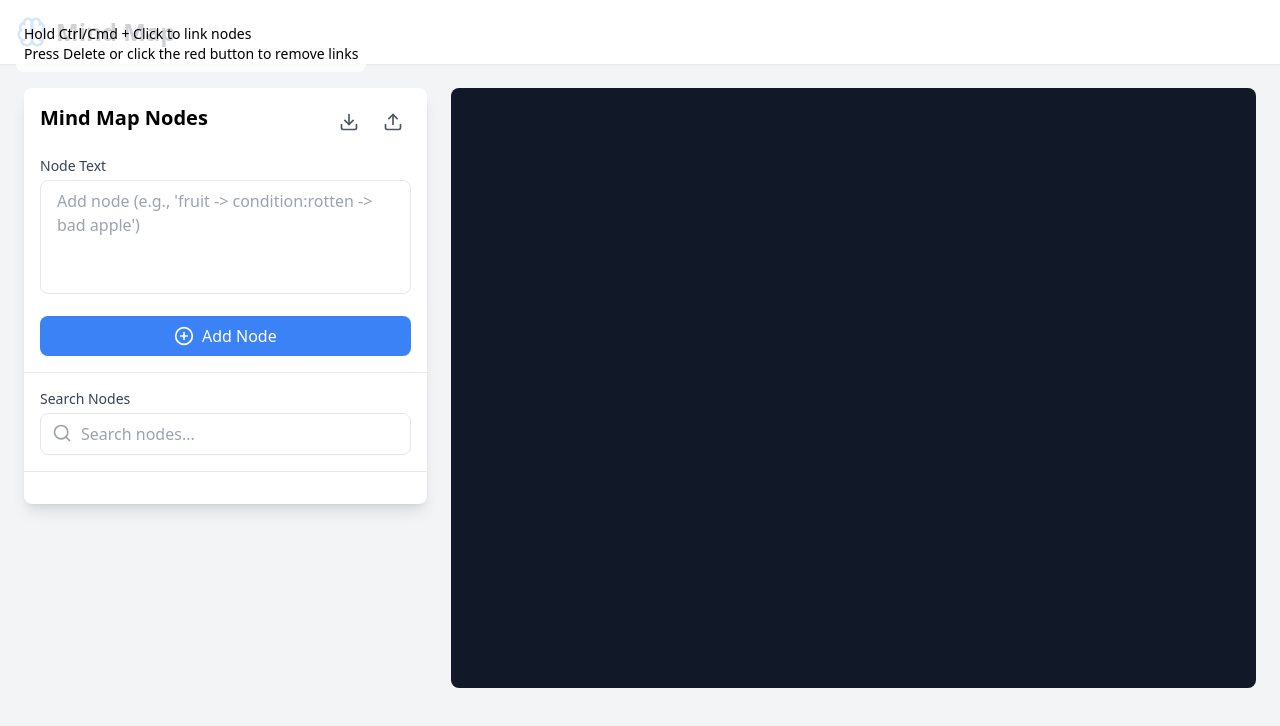
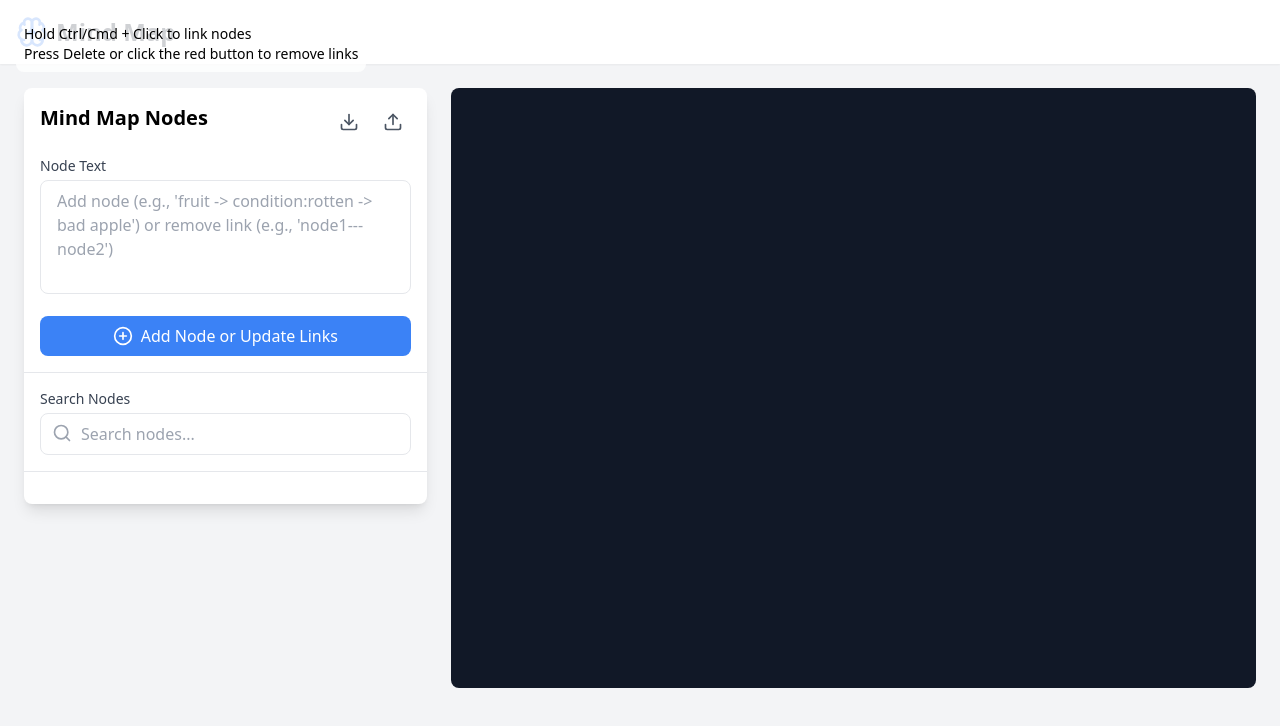
Before and after one commit to surajmandal04/mind-map, a React (Vite) app: page / in a window 1280 px wide. Shown: the top 726 px of the page. Built offline with nearby package versions, Linux system fonts and the light colour scheme.

Commit message:
Added remove link

```diff
--- a/src/components/NodePanel.tsx
+++ b/src/components/NodePanel.tsx
@@ -80,8 +80,10 @@ function NodePanel({ onSearch }: NodePanelProps) {
 
   const {
     nodes,
+    links,
     addNode,
     addLink,
+    removeLink,
     updateNode,
     setSelectedNode,
     nodeHistory,
@@ -186,7 +188,23 @@ function NodePanel({ onSearch }: NodePanelProps) {
     const lines = input.split('\n').filter(line => line.trim());
 
     lines.forEach(line => {
-      if (line.includes('->')) {
+      if (line.includes('---')) {
+        // Handle link deletion
+        const [sourceText, targetText] = line.split('---').map(p => p.trim());
+        const sourceNode = findNodeByTextOrSynonym(nodes, sourceText);
+        const targetNode = findNodeByTextOrSynonym(nodes, targetText);
+
+        if (sourceNode && targetNode) {
+          const existingLink = links.find(
+            link => (link.source === sourceNode.id && link.target === targetNode.id) ||
+                   (link.source === targetNode.id && link.target === sourceNode.id)
+          );
+
+          if (existingLink) {
+            removeLink(existingLink.source, existingLink.target);
+          }
+        }
+      } else if (line.includes('->')) {
         const parts = line.split('->').map(p => p.trim());
         const createdNodes = parts.map(part => {
           const metadata = processNodeMetadata(part);
@@ -347,7 +365,7 @@ function NodePanel({ onSearch }: NodePanelProps) {
               onFocus={() => setShowSuggestions(true)}
               onKeyDown={handleKeyDown}
               onBlur={() => setTimeout(() => setShowSuggestions(false), 200)}
-              placeholder="Add node (e.g., 'fruit -> condition:rotten -> bad apple')"
+              placeholder="Add node (e.g., 'fruit -> condition:rotten -> bad apple') or remove link (e.g., 'node1---node2')"
               rows={4}
               className="w-full px-4 py-2 border rounded-lg focus:outline-none focus:ring-2 focus:ring-blue-500 resize-none"
             />
@@ -379,7 +397,7 @@ function NodePanel({ onSearch }: NodePanelProps) {
             className="w-full bg-blue-500 text-white px-4 py-2 rounded-lg hover:bg-blue-600 focus:outline-none focus:ring-2 focus:ring-blue-500 flex items-center justify-center gap-2"
           >
             <PlusCircle className="w-5 h-5" />
-            Add Node
+            Add Node or Update Links
           </button>
         </form>
       </div>
```
